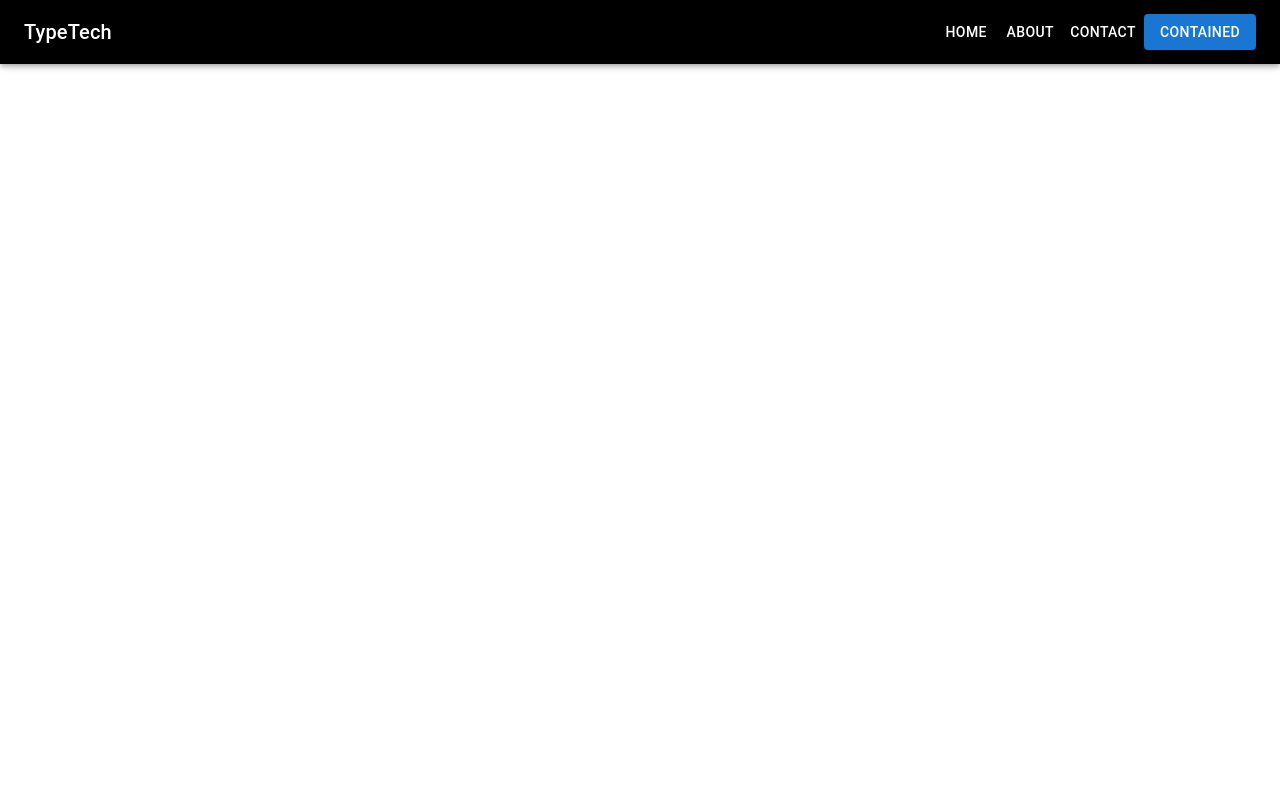
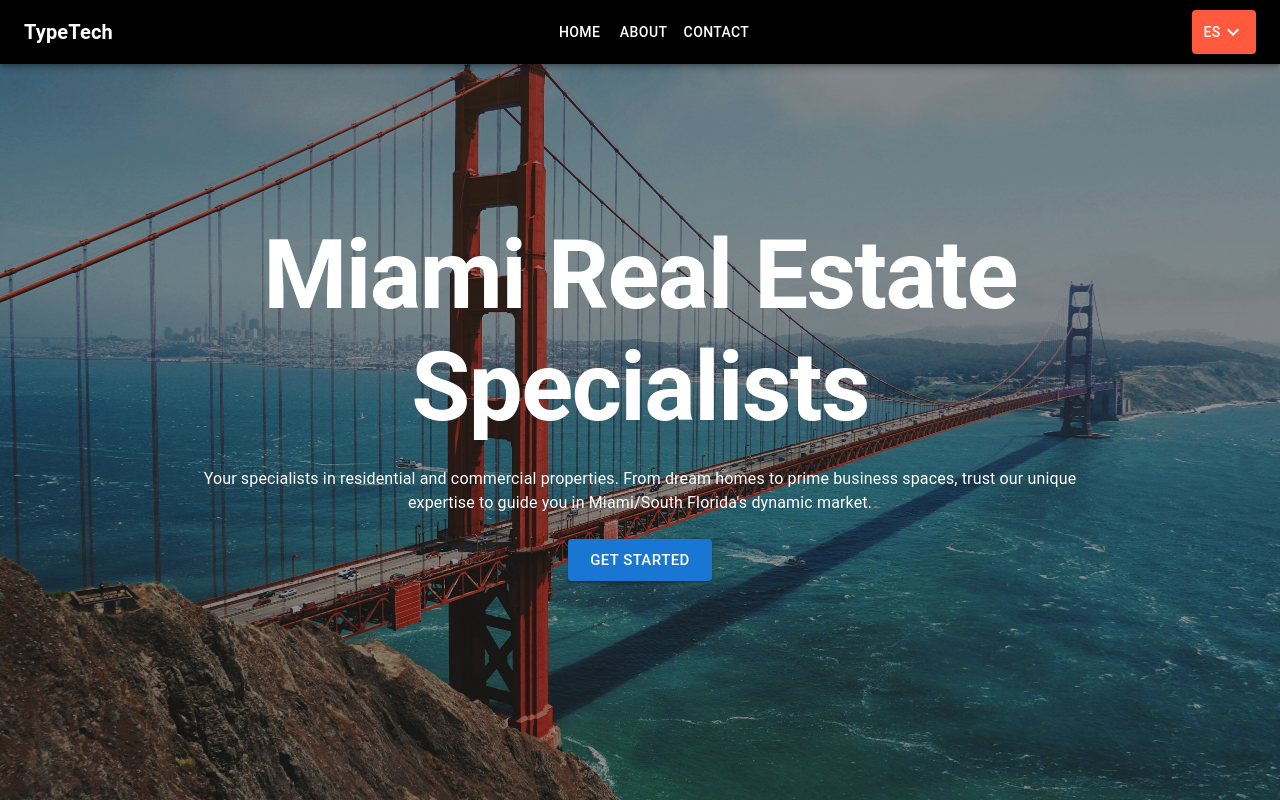
Before and after one commit to DKAbir111/mui-and-redux, a React (Vite) app: page / in a window 1280 px wide. Built offline with nearby package versions, Linux system fonts and the light colour scheme.

Commit message:
hero section

```diff
--- a/src/App.jsx
+++ b/src/App.jsx
@@ -1,3 +1,4 @@
+import Hero from "./components/Hero"
 import Navbar from "./components/Navbar"
 
 function App() {
@@ -5,6 +6,7 @@ function App() {
 
     <div >
       <Navbar />
+      <Hero />
     </div>
 
   )
--- /dev/null
+++ b/src/components/Hero.jsx
@@ -0,0 +1,48 @@
+import { Box, Typography, Button, Container, Stack } from "@mui/material";
+import heroImage from "../assets/images/banner_image.jpeg";
+
+export default function Hero() {
+    return (
+        <Box
+            sx={{
+                position: "relative",
+                backgroundImage: `url(${heroImage})`,
+                backgroundSize: "cover",
+                backgroundPosition: "center",
+                minHeight: "100vh",
+                display: "flex",
+                alignItems: "center",
+                justifyContent: "center",
+                textAlign: "center",
+                px: 3,
+            }}
+        >
+            {/* Black Overlay */}
+            <Box
+                sx={{
+                    position: "absolute",
+                    top: 0,
+                    left: 0,
+                    width: "100%",
+                    height: "100%",
+                    backgroundColor: "rgba(0, 0, 0, 0.4)", // Black overlay with transparency
+                }}
+            />
+
+            {/* Content */}
+            <Container sx={{ position: "relative", zIndex: 1 }}>
+                <Stack spacing={3} alignItems="center" color="white">
+                    <Typography variant="h1" fontWeight="bold">
+                        Miami Real Estate Specialists
+                    </Typography>
+                    <Typography variant="body1" sx={{ my: 2, width: "80%" }}>
+                        Your specialists in residential and commercial properties. From dream homes to prime business spaces, trust our unique expertise to guide you in Miami/South Florida's dynamic market.
+                    </Typography>
+                    <Button variant="contained" color="primary" size="large">
+                        Get Started
+                    </Button>
+                </Stack>
+            </Container>
+        </Box>
+    );
+}
--- a/src/components/Navbar.jsx
+++ b/src/components/Navbar.jsx
@@ -14,6 +14,7 @@ import Toolbar from '@mui/material/Toolbar';
 import Typography from '@mui/material/Typography';
 import Button from '@mui/material/Button';
 import { useState } from 'react';
+import KeyboardArrowDownIcon from '@mui/icons-material/KeyboardArrowDown';
 
 const drawerWidth = 240;
 const navItems = ['Home', 'About', 'Contact'];
@@ -49,8 +50,10 @@ function Navbar(props) {
     return (
         <Box sx={{ display: 'flex' }}>
             <CssBaseline />
+
+
             <AppBar component="nav" sx={{ backgroundColor: 'black' }}>
-                <Toolbar>
+                <Toolbar sx={{ display: 'flex', justifyContent: 'space-between' }}>
                     <IconButton
                         color="inherit"
                         aria-label="open drawer"
@@ -63,7 +66,7 @@ function Navbar(props) {
                     <Typography
                         variant="h6"
                         component="div"
-                        sx={{ flexGrow: 1, display: { xs: 'none', sm: 'block' } }}
+                        sx={{ display: { xs: 'none', sm: 'block' }, fontWeight: 'bold' }}
                     >
                         TypeTech
                     </Typography>
@@ -74,7 +77,7 @@ function Navbar(props) {
                             </Button>
                         ))}
                     </Box>
-                    <Button variant="contained">Contained</Button>
+                    <Button variant="contained" sx={{ backgroundColor: '#ff5a3d', padding: '10px' }}>ES <KeyboardArrowDownIcon /></Button>
                 </Toolbar>
             </AppBar>
             <nav>
@@ -96,6 +99,7 @@ function Navbar(props) {
             </nav>
 
         </Box >
+
     );
 }
 
```
Also changed, not shown: src/assets/images/banner_image.jpeg (added).
